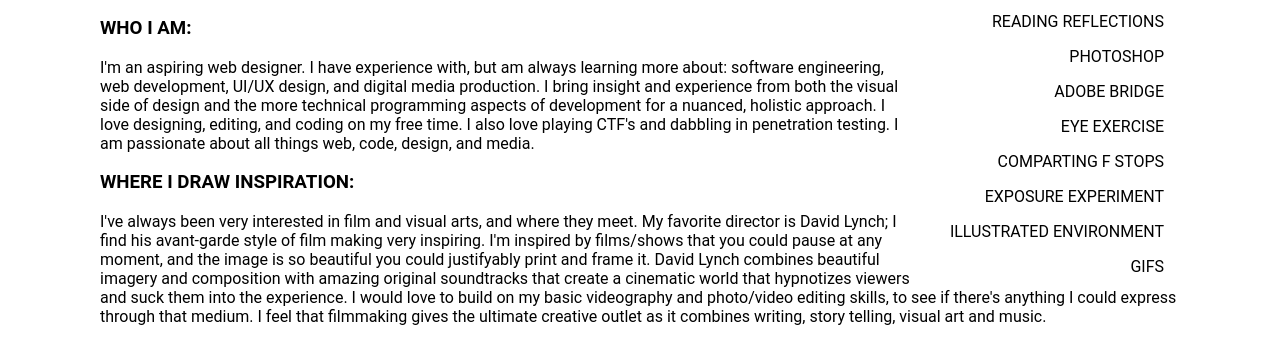
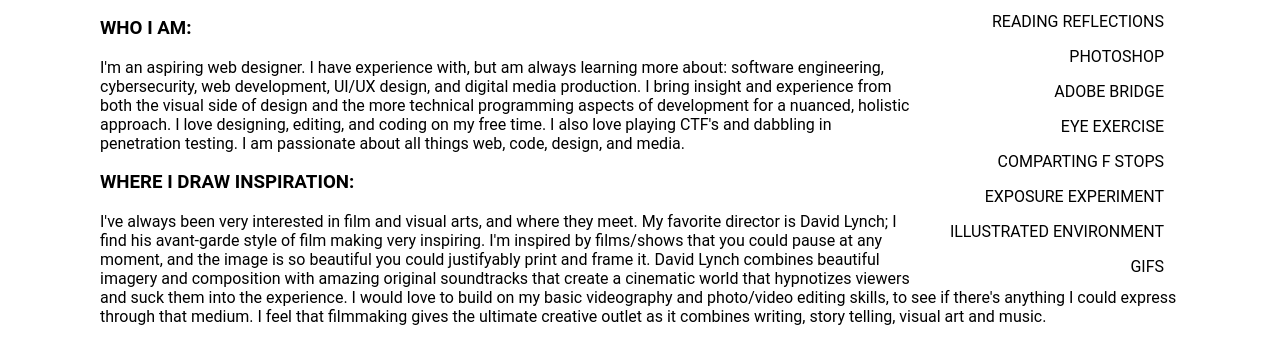
Before and after one commit to shamp00the-cat/shamp00the-cat.github.io, a plain HTML site: page index.html in a window 1280 px wide. Shown: the part 162-526 px from the top of the page. Drawn offline with Linux system fonts and the light colour scheme.

Commit message:
Update index.html

```diff
--- a/index.html
+++ b/index.html
@@ -22,7 +22,7 @@
     <h3>WHO I AM:</h3>
      <p>
     I'm an aspiring web designer. I have experience with, but am always learning more about:
-    software engineering, web development, UI/UX design, and digital media production. I bring insight
+    software engineering, cybersecurity, web development, UI/UX design, and digital media production. I bring insight
     and experience from both the visual side of design and the more technical programming aspects of
     development for a nuanced, holistic approach. I love designing, editing, and coding on my free time.
     I also love playing CTF's and dabbling in penetration testing. I am passionate about all things web,
```
